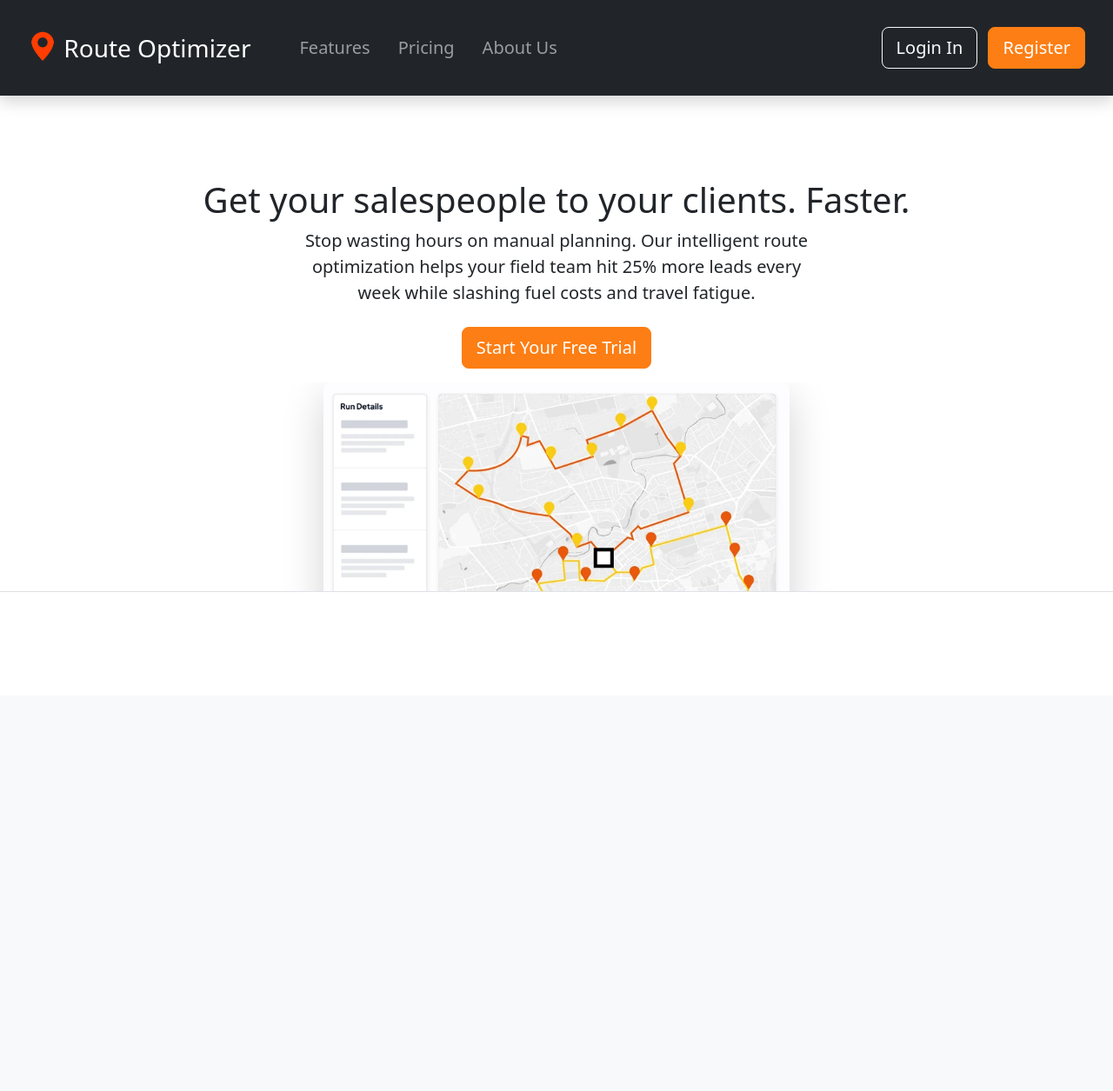
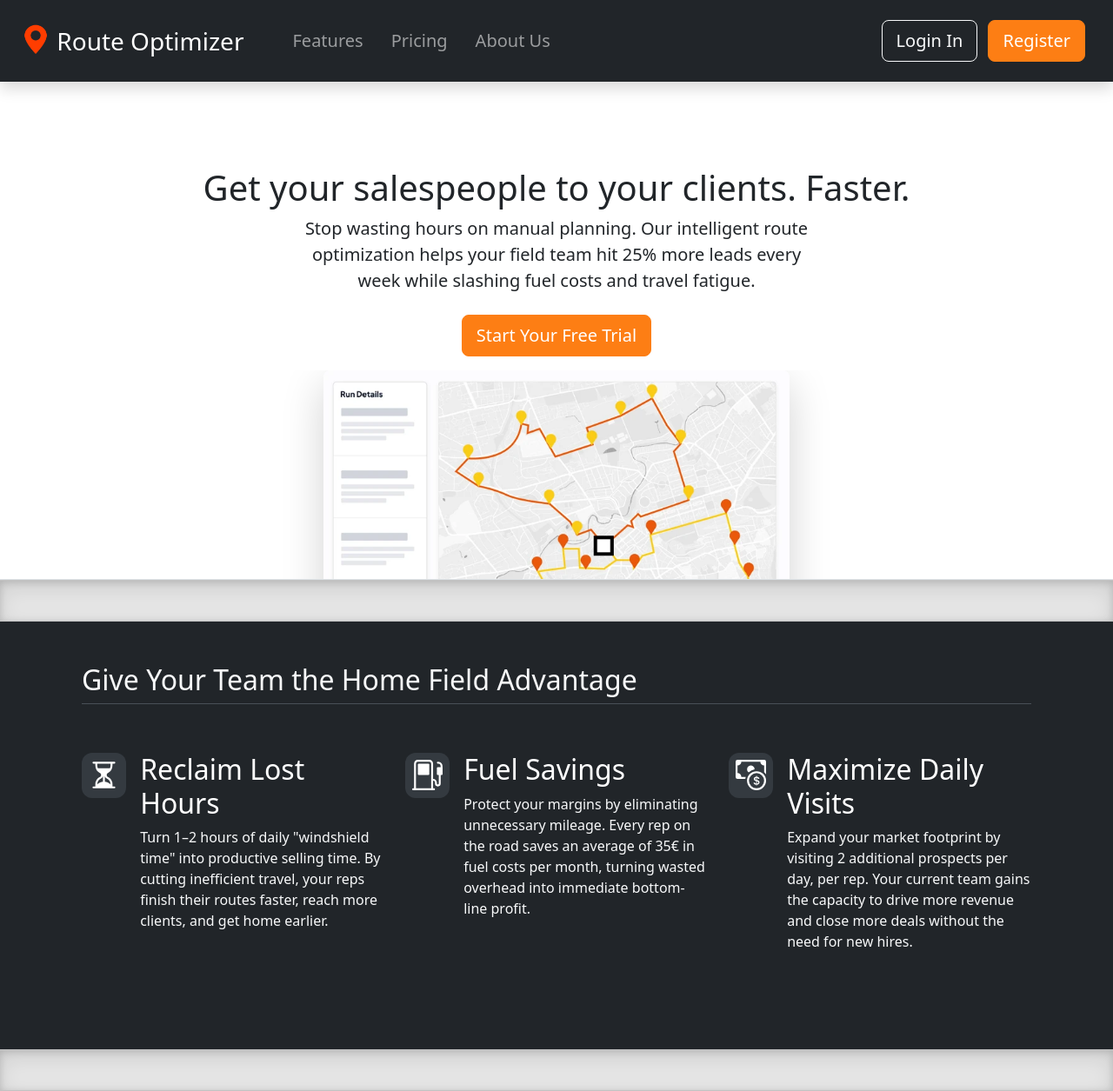
Before and after one commit to dpt-hub/CS50_final_project, a Flask app: page / in a window 1280 px wide. Shown: the whole page at 87% size. Before the commit the page ends 681 px from the top, so only its background shows below. Run offline with Flask 3, Linux system fonts and the light colour scheme.

Commit message:
Added Benefits section (base.html)

```diff
--- a/app/static/style.css
+++ b/app/static/style.css
@@ -18,3 +18,22 @@
     --bs-btn-disabled-bg: #fd7e14;
     --bs-btn-disabled-border-color: #fd7e14;
 }
+
+.b-example-divider {
+    width: 100%;
+    height: 3rem;
+    background-color: #0000001a;
+    border: solid rgba(0, 0, 0, .15);
+    border-width: 1px 0;
+    box-shadow: inset 0 .5em 1.5em #0000001a, inset 0 .125em .5em #00000026;
+}
+
+.main-margin {
+    margin-top: 9rem;
+}
+
+.icon-square {
+    width: 3.2rem;
+    height: 3.2rem;
+    border-radius: .75rem;
+}
--- a/app/templates/base.html
+++ b/app/templates/base.html
@@ -8,8 +8,8 @@
     <link rel="stylesheet" href="../static/style.css">
 </head>
 <body>
-    <nav class="navbar bg-dark justify-content-between px-4 shadow" data-bs-theme="dark" >
-        <div class="d-flex align-items-center justify-content-start p-2">
+    <nav class="navbar bg-dark justify-content-between px-4 shadow fixed-top" data-bs-theme="dark" >
+        <div class="d-flex align-items-center justify-content-start">
             <a class="navbar-brand fs-3" href="#">
                 <img src="../static/logo.webp" class="d-inline-block align-text-top" height="34" alt="orange gps marker">
                 Route Optimizer
@@ -31,8 +31,8 @@
             <a href=""><button class="btn btn-primary btn-lg" type="button">Register</button></a>
         </div>
     </nav>
-    <main>
-        <div class="px-4 pt-5 my-5 text-center border-bottom" id="hero">
+    <main class="main-margin">
+        <div class="px-4 pt-5 mt-5 text-center border-bottom" id="hero">
             <h1>Get your salespeople to your clients. Faster.</h1>
             <div class="col-lg-6 mx-auto">
                 <p class="lead mb-4">
@@ -48,6 +48,53 @@
                 </div>
             </div>
         </div>
+        <div class="b-example-divider"></div>
+        <div class="bg-dark" data-bs-theme="dark">
+            <div class="container px-4 py-5 text-light">
+                <h2 class="pb-2 border-bottom">Give Your Team the Home Field Advantage</h2>
+                <div class="row g-4 py-5 row-cols-1 row-cols-lg-3">
+                    <div class="col d-flex align-items-start">
+                        <div class="icon-square text-body-emphasis bg-body-secondary d-inline-flex align-items-center justify-content-center text-bg-primary fs-4 flex-shrink-0 me-3">
+                            <svg xmlns="http://www.w3.org/2000/svg" width="35" fill="currentColor" class="bi bi-hourglass-split" viewBox="0 0 16 16">
+                                <path d="M2.5 15a.5.5 0 1 1 0-1h1v-1a4.5 4.5 0 0 1 2.557-4.06c.29-.139.443-.377.443-.59v-.7c0-.213-.154-.451-.443-.59A4.5 4.5 0 0 1 3.5 3V2h-1a.5.5 0 0 1 0-1h11a.5.5 0 0 1 0 1h-1v1a4.5 4.5 0 0 1-2.557 4.06c-.29.139-.443.377-.443.59v.7c0 .213.154.451.443.59A4.5 4.5 0 0 1 12.5 13v1h1a.5.5 0 0 1 0 1zm2-13v1c0 .537.12 1.045.337 1.5h6.326c.216-.455.337-.963.337-1.5V2zm3 6.35c0 .701-.478 1.236-1.011 1.492A3.5 3.5 0 0 0 4.5 13s.866-1.299 3-1.48zm1 0v3.17c2.134.181 3 1.48 3 1.48a3.5 3.5 0 0 0-1.989-3.158C8.978 9.586 8.5 9.052 8.5 8.351z"/>
+                            </svg>
+                        </div>
+                        <div>
+                            <h3 class="fs-2 text-body-emphasis">Reclaim Lost Hours</h3>
+                            <p>Turn 1–2 hours of daily "windshield time" into productive selling time. By cutting inefficient travel, your reps finish their routes faster, reach more clients, and get home earlier.</p>
+                        </div>
+                    </div>
+                    <div class="col d-flex align-items-start">
+                        <div class="icon-square text-body-emphasis bg-body-secondary d-inline-flex align-items-center justify-content-center text-bg-primary fs-4 flex-shrink-0 me-3">
+                            <svg xmlns="http://www.w3.org/2000/svg" width="35" fill="currentColor" class="bi bi-fuel-pump" viewBox="0 0 16 16">
+                                <path d="M3 2.5a.5.5 0 0 1 .5-.5h5a.5.5 0 0 1 .5.5v5a.5.5 0 0 1-.5.5h-5a.5.5 0 0 1-.5-.5z"/>
+                                <path d="M1 2a2 2 0 0 1 2-2h6a2 2 0 0 1 2 2v8a2 2 0 0 1 2 2v.5a.5.5 0 0 0 1 0V8h-.5a.5.5 0 0 1-.5-.5V4.375a.5.5 0 0 1 .5-.5h1.495c-.011-.476-.053-.894-.201-1.222a.97.97 0 0 0-.394-.458c-.184-.11-.464-.195-.9-.195a.5.5 0 0 1 0-1q.846-.002 1.412.336c.383.228.634.551.794.907.295.655.294 1.465.294 2.081v3.175a.5.5 0 0 1-.5.501H15v4.5a1.5 1.5 0 0 1-3 0V12a1 1 0 0 0-1-1v4h.5a.5.5 0 0 1 0 1H.5a.5.5 0 0 1 0-1H1zm9 0a1 1 0 0 0-1-1H3a1 1 0 0 0-1 1v13h8z"/>
+                            </svg>
+                        </div>
+                        <div>
+                            <h3 class="fs-2 text-body-emphasis">Fuel Savings</h3>
+                            <p>Protect your margins by eliminating unnecessary mileage. Every rep on the road saves an average of 35€ in fuel costs per month, turning wasted overhead into immediate bottom-line profit.</p>
+                        </div>
+                    </div>
+                    <div class="col d-flex align-items-start">
+                        <div class="icon-square text-body-emphasis bg-body-secondary d-inline-flex align-items-center justify-content-center text-bg-primary fs-4 flex-shrink-0 me-3">
+                            <svg xmlns="http://www.w3.org/2000/svg" width="35" fill="currentColor" class="bi bi-cash-coin" viewBox="0 0 16 16">
+                                <path fill-rule="evenodd" d="M11 15a4 4 0 1 0 0-8 4 4 0 0 0 0 8m5-4a5 5 0 1 1-10 0 5 5 0 0 1 10 0"/>
+                                <path d="M9.438 11.944c.047.596.518 1.06 1.363 1.116v.44h.375v-.443c.875-.061 1.386-.529 1.386-1.207 0-.618-.39-.936-1.09-1.1l-.296-.07v-1.2c.376.043.614.248.671.532h.658c-.047-.575-.54-1.024-1.329-1.073V8.5h-.375v.45c-.747.073-1.255.522-1.255 1.158 0 .562.378.92 1.007 1.066l.248.061v1.272c-.384-.058-.639-.27-.696-.563h-.668zm1.36-1.354c-.369-.085-.569-.26-.569-.522 0-.294.216-.514.572-.578v1.1zm.432.746c.449.104.655.272.655.569 0 .339-.257.571-.709.614v-1.195z"/>
+                                <path d="M1 0a1 1 0 0 0-1 1v8a1 1 0 0 0 1 1h4.083q.088-.517.258-1H3a2 2 0 0 0-2-2V3a2 2 0 0 0 2-2h10a2 2 0 0 0 2 2v3.528c.38.34.717.728 1 1.154V1a1 1 0 0 0-1-1z"/>
+                                <path d="M9.998 5.083 10 5a2 2 0 1 0-3.132 1.65 6 6 0 0 1 3.13-1.567"/>
+                            </svg>
+                        </div>
+                        <div>
+                            <h3 class="fs-2 text-body-emphasis">Maximize Daily Visits</h3>
+                            <p>Expand your market footprint by visiting 2 additional prospects per day, per rep. Your current team gains the capacity to drive more revenue and close more deals without the need for new hires.</p>
+                        </div>
+                    </div>
+                </div>
+            </div>
+        </div>
+        <div class="b-example-divider"></div>
+        <div></div>
     </main>
     {% block content %}{% endblock %}
     <script src="https://cdn.jsdelivr.net/npm/bootstrap@5.3.8/dist/js/bootstrap.bundle.min.js" integrity="sha384-FKyoEForCGlyvwx9Hj09JcYn3nv7wiPVlz7YYwJrWVcXK/BmnVDxM+D2scQbITxI" crossorigin="anonymous"></script>
--- a/app/templates/landing_page.html
+++ b/app/templates/landing_page.html
@@ -3,10 +3,8 @@
 {% block content %}
 
 
-        <div id="benefits">
 
-        </div>
-    </main>
+
     <footer>
 
     </footer>
```
